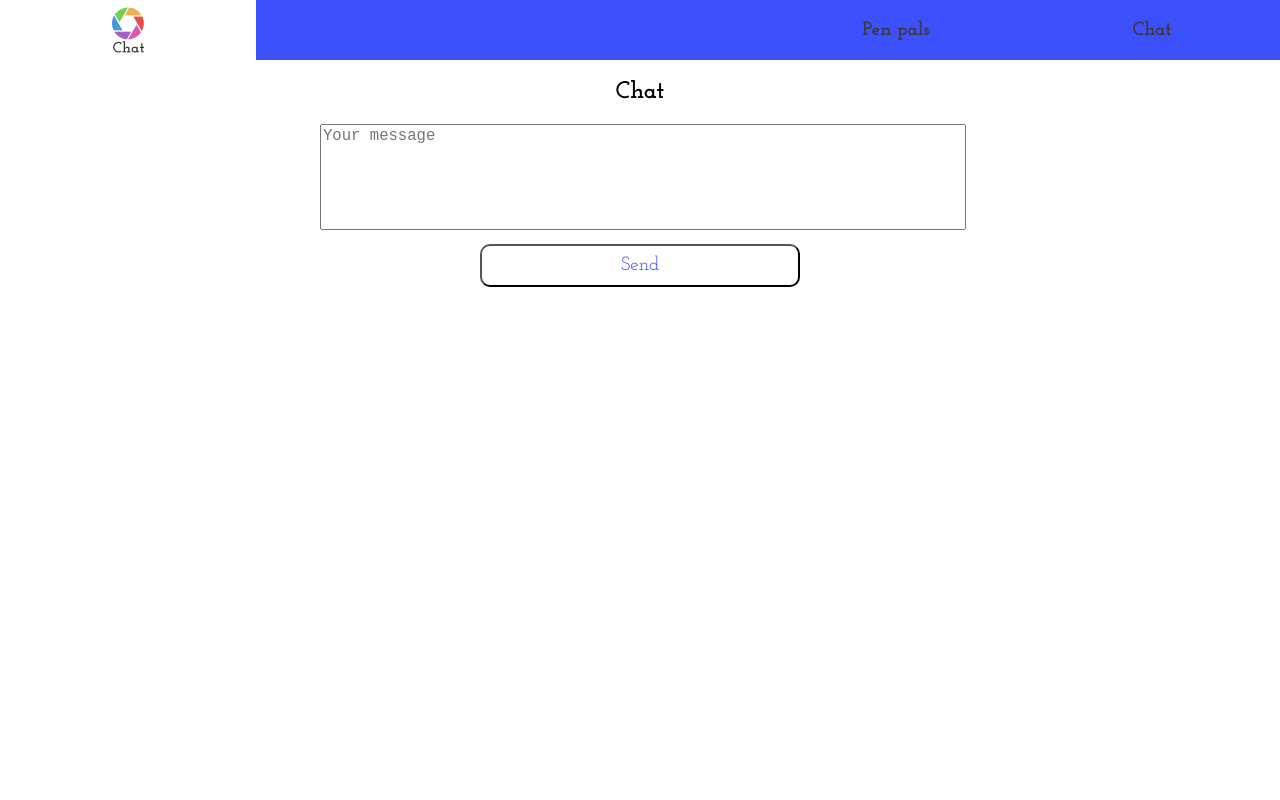
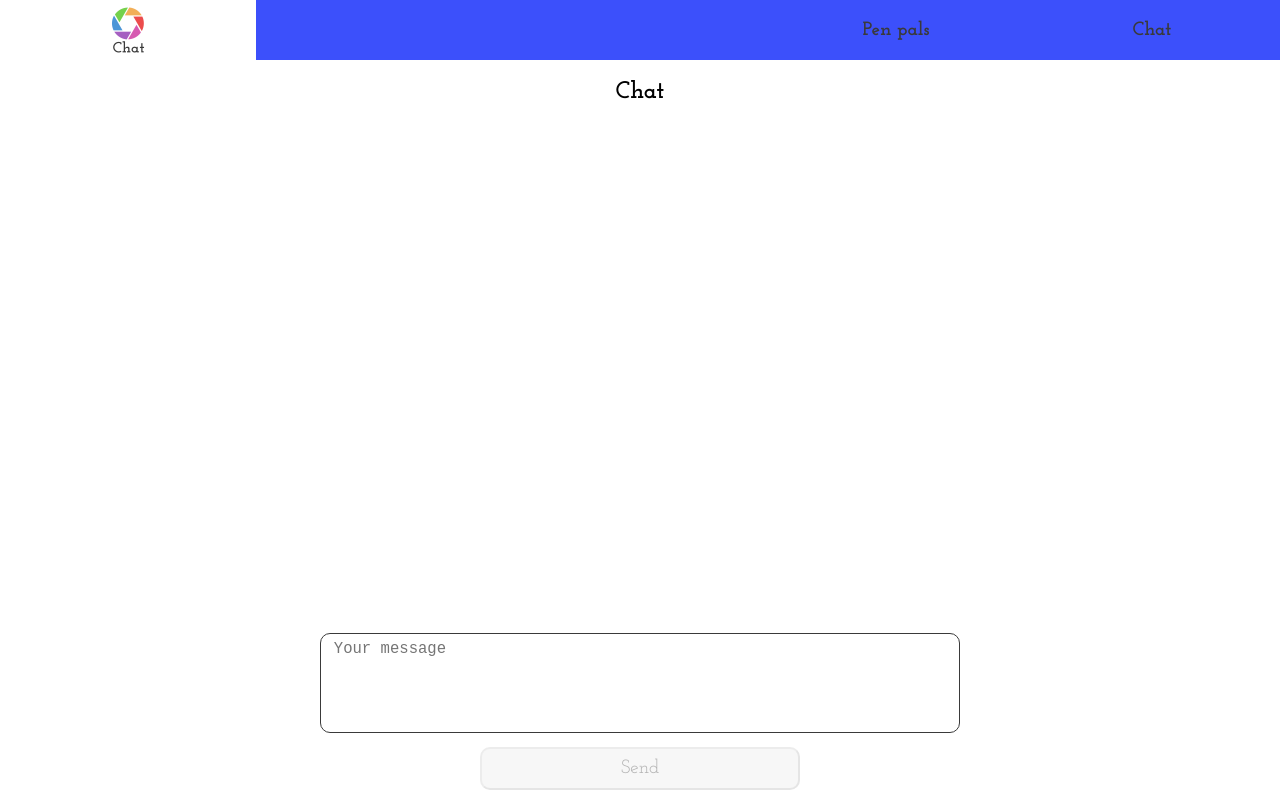
Before and after one commit to kyrylo93/chat, a React app: page /chat in a window 1280 px wide. Built offline with nearby package versions, Linux system fonts and the light colour scheme.

Commit message:
added ChatInput logic and styles

```diff
--- a/src/components/ChatInput/ChatInput.js
+++ b/src/components/ChatInput/ChatInput.js
@@ -3,10 +3,22 @@ import Button from "../UI/Button/Button";
 import classes from './ChatInput.module.css';
 
 const ChatInput = props => {
+	const isButtonDisabled = props.inputValue.trim() === '';
+
 	return (
 		<section className={classes.ChatInput}>
-			<textarea placeholder={'Your message'} />
-			<Button clicked={() => console.log('s')} btnText='Send' />
+			<textarea
+				value={props.inputValue}
+				placeholder={'Your message'}
+				onChange={(event) => {
+					props.setInputValue(event.target.value)
+				}}
+			/>
+			<Button
+				btnText='Send'
+				disabled={isButtonDisabled}
+				clicked={() => console.log('s')}
+			/>
 		</section>
 	)
 };
--- a/src/components/ChatInput/ChatInput.module.css
+++ b/src/components/ChatInput/ChatInput.module.css
@@ -1,7 +1,10 @@
 .ChatInput {
     width: 50%;
-    margin: 0 auto;
+    left: 25%;
     text-align: center;
+
+    position: fixed;
+    bottom: 0;
 }
 
 .ChatInput textarea {
@@ -10,4 +13,14 @@
     max-height: 200px;
     resize: none;
     font-size: 1.2em;
+    padding: 1% 2%;
+    box-sizing: border-box;
+
+    border: 1px solid #3a3a3a;
+    border-radius: 10px;
 }
+
+.ChatInput textarea:focus,
+.ChatInput textarea:hover {
+    border-color: #3c50fb;
+}
--- a/src/containers/ChatPage/Chat.js
+++ b/src/containers/ChatPage/Chat.js
@@ -1,12 +1,17 @@
-import React from "react";
+import React, { useState } from "react";
 import classes from "./Chat.module.css";
 import ChatInput from "../../components/ChatInput/ChatInput";
 
 const Chat = props => {
+	const [inputValue, setInputValue] = useState('');
+
 	return (
 		<section className={classes.Chat}>
 			<h2>Chat</h2>
-			<ChatInput />
+			<ChatInput
+				inputValue={inputValue}
+				setInputValue={setInputValue}
+			/>
 		</section>
 	)
 };
```
